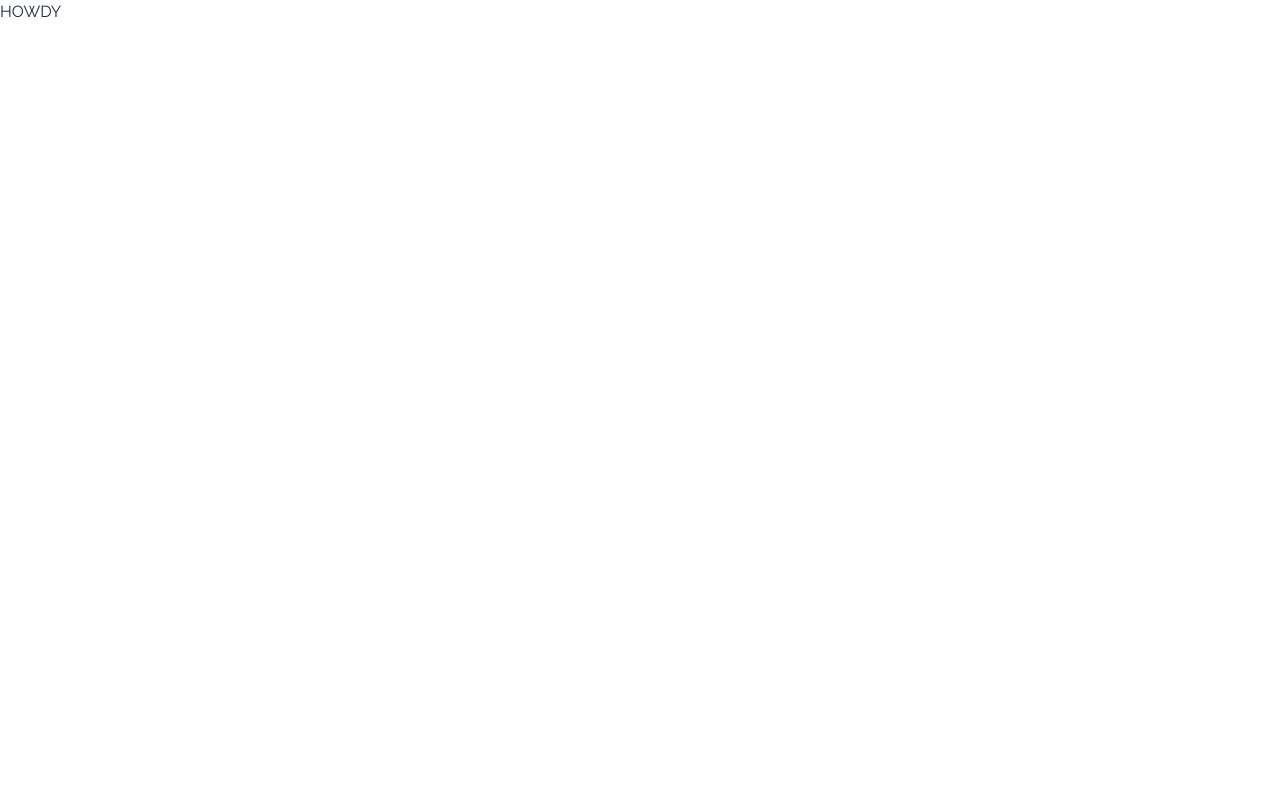
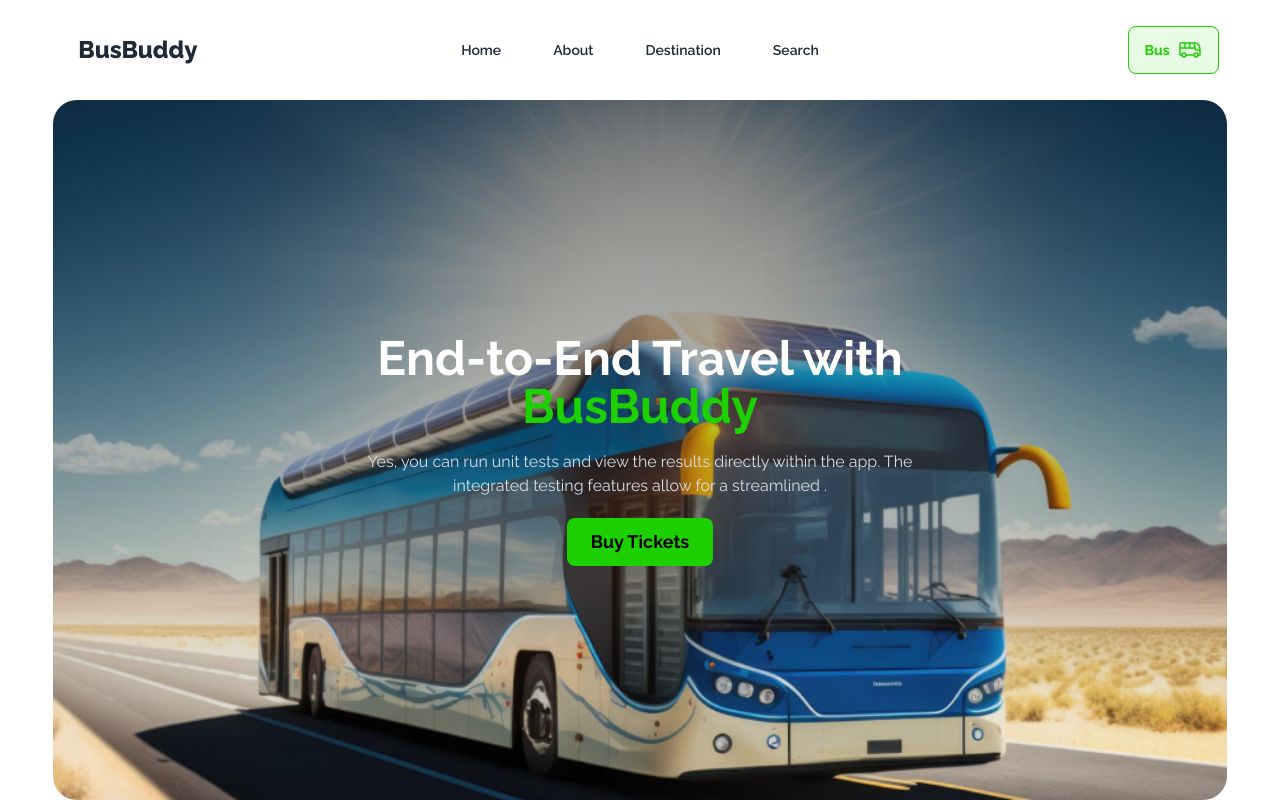
Before and after one commit to ornobaadi/BusBuddy, a plain HTML site: page index.html in a window 1280 px wide. Drawn offline with nearby package versions, Linux system fonts and the light colour scheme.

Commit message:
Navbar hero

```diff
--- a/index.html
+++ b/index.html
@@ -14,6 +14,18 @@
     <link rel="preconnect" href="https://fonts.gstatic.com" crossorigin>
     <link href="https://fonts.googleapis.com/css2?family=Raleway:ital,wght@0,100..900;1,100..900&display=swap"
         rel="stylesheet">
+    <script>
+        tailwind.config = {
+            theme: {
+                extend: {
+                    colors: {
+                        primary: '#1DD100',
+                        background: '#1DD1001A'
+                    }
+                }
+            }
+        }
+    </script>
     <style>
         .font-raleway {
             font-family: "Raleway", sans-serif;
@@ -21,14 +33,64 @@
     </style>
 </head>
 
-<body class="font-raleway">
+<body class="font-raleway w-11/12 mx-auto">
     <header>
         <nav>
-            <h1>HOWDY</h1>
+            <div class="my-4">
+                <div class="navbar bg-base-100">
+                    <div class="navbar-start">
+                        <div class="dropdown">
+                            <div tabindex="0" role="button" class="btn btn-ghost lg:hidden">
+                                <svg xmlns="http://www.w3.org/2000/svg" class="h-5 w-5" fill="none" viewBox="0 0 24 24"
+                                    stroke="currentColor">
+                                    <path stroke-linecap="round" stroke-linejoin="round" stroke-width="2"
+                                        d="M4 6h16M4 12h8m-8 6h16" />
+                                </svg>
+                            </div>
+                            <ul tabindex="0"
+                                class="menu menu-sm dropdown-content bg-base-100 rounded-box z-[1] mt-3 w-52 p-2 shadow">
+                                <li><a>Home</a></li>
+                                <li><a>About</a></li>
+                                <li><a>Destination</a></li>
+                                <li><a>Search</a></li>
+                            </ul>
+                        </div>
+                        <a class="btn btn-ghost text-2xl font-extrabold">BusBuddy</a>
+                    </div>
+                    <div class="navbar-center hidden lg:flex">
+                        <ul class="menu menu-horizontal px-1 font-semibold gap-5">
+                            <li><a>Home</a></li>
+                            <li><a>About</a></li>
+                            <li><a>Destination</a></li>
+                            <li><a>Search</a></li>
+                        </ul>
+                    </div>
+                    <div class="navbar-end">
+                        <a class="btn border-primary text-primary bg-background hover:bg-white font-bold">
+                            Bus<img src="images/bus-icon.png" alt=""></a>
+
+                    </div>
+                </div>
+            </div>
         </nav>
     </header>
     <main>
-
+        <!-- Banner Section  -->
+        <section class="">
+            <div class="hero min-h-[700px] rounded-3xl"
+                style="background-image: url(images/banner.png);">
+                <div class="bg-opacity-30"></div>
+                <div class="hero-content text-neutral-content text-center">
+                    <div class="max-w-xl">
+                        <h1 class="mb-5 text-5xl text-white font-bold">End-to-End Travel with <br> <span class="text-primary">BusBuddy</h1>
+                        <p class="mb-5">
+                            Yes, you can run unit tests and view the results directly within the app. The integrated testing features allow for a streamlined .
+                        </p>
+                        <button class="btn px-6 bg-primary border-none text-black text-lg font-bold">Buy Tickets</button>
+                    </div>
+                </div>
+            </div>
+        </section>
     </main>
     <footer>
 
```
Also changed, not shown: tailwind.config.js (added).
